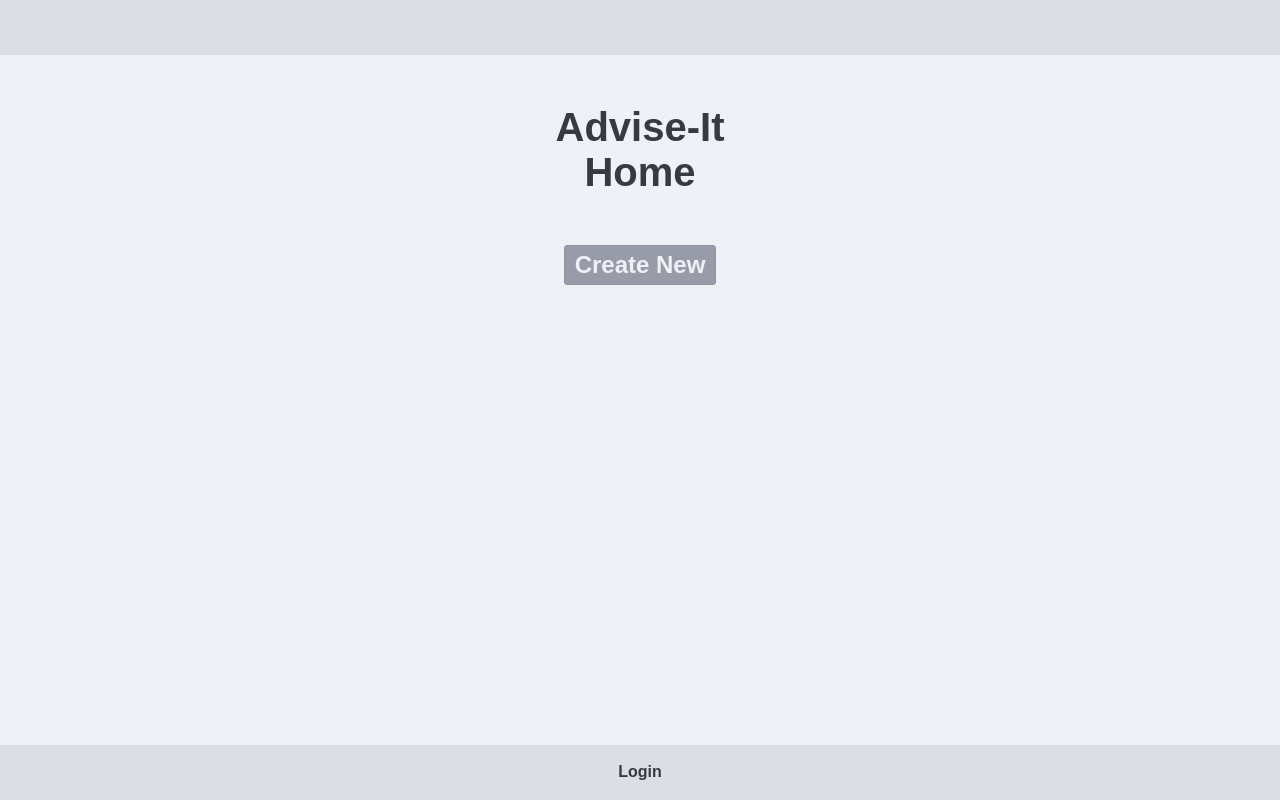
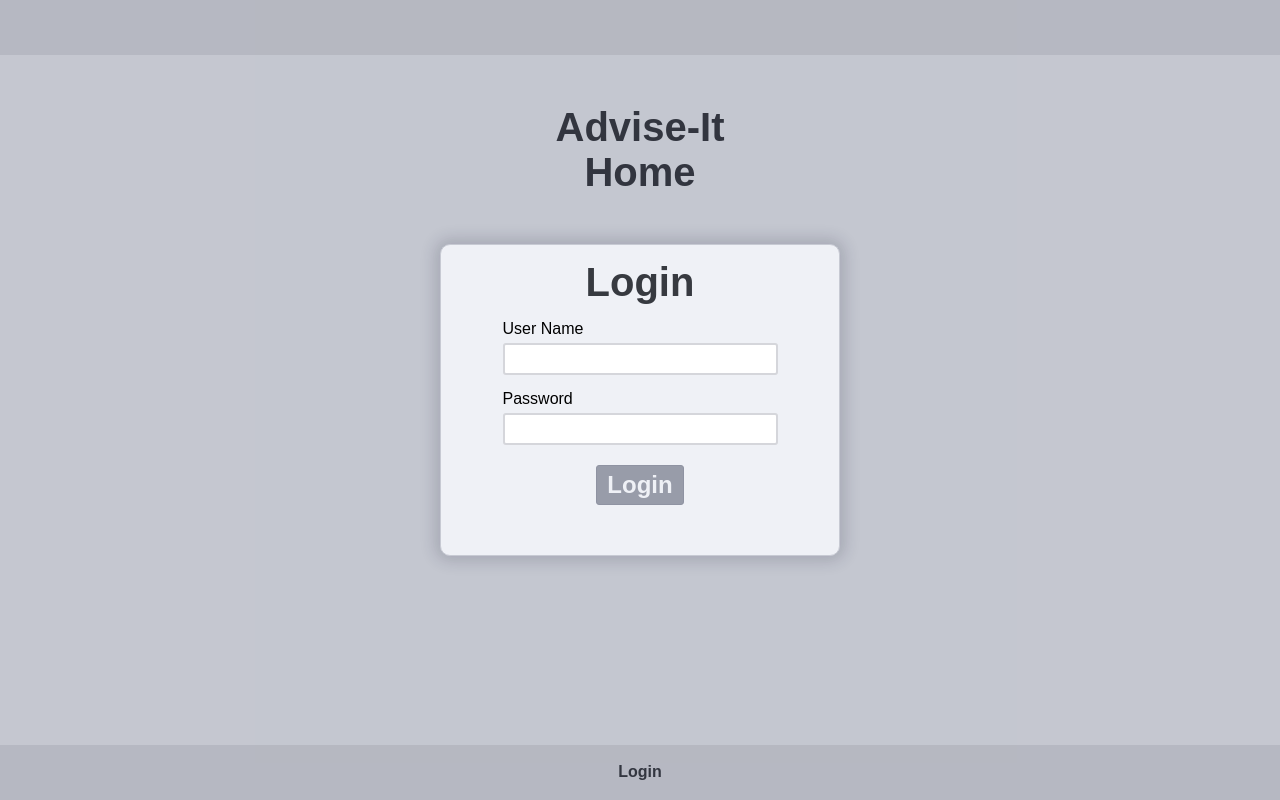
Before and after one commit to McZazz/sdev485, a PHP site: page /views/home.html in a window 1280 px wide. Run offline with PHP 8.4, Linux system fonts and the light colour scheme.

Commit message:
added inputs

```diff
--- a/style/style.css
+++ b/style/style.css
@@ -190,17 +190,26 @@ body {
 
 #login-modal-card {
 	width: 400px;
-	height: 300px;
+	padding-top: 15px;
+	display: flex;
+	flex-direction: column;
+	align-items: center;
 	background: var(--text-light);
 	box-shadow: 0 0 15px 5px #1E244230;
 	border-radius: 10px;
 }
 
+#login-modal-card label {
+	margin-top: 15px;
+}
 
+#login-modal-card {
+	border: 1px solid #C7CAD3;
+}
 
-
-
-
+#login-modal-card button {
+	margin: 20px 0 50px 0;
+}
 
 
 
@@ -255,7 +264,7 @@ body {
 	display: flex;
 }
 
-.plan textarea, .plan input {
+.plan textarea, .textinput {
 	font-size: 1.15rem;
 	resize: none;
 	border-radius: 3px;
@@ -268,12 +277,24 @@ body {
 	margin-top: 5px;
 }
 
-.plan input {
+.textinput {
 	height: auto;
 	margin-left: 15px;
 }
 
-.plan textarea:focus, .plan input:focus {
+.textinput2 {
+	display: flex;
+	flex-direction: column;
+	font-size: 1.15rem;
+	border-radius: 3px;
+	border: 2px solid #D5D6DB;
+	width: 275px;
+	overflow: hidden;
+	padding: 3px;
+	margin-top: 5px;
+}
+
+.plan textarea:focus, .textinput:focus, .textinput2:focus {
 	color: var(--text-dark);
 	outline: none;
 	box-shadow: 0 0 0 4px #E1E3EA;
--- a/views/home.html
+++ b/views/home.html
@@ -42,10 +42,20 @@
 		</div>
 	</footer>
 
-	<div class="login-modal-bg_hidden">
+	<div id="login-modal-bg" class="login-modal-bg_visible">
 		<div id="login-modal-card">
-			<input type="text" name="username">
-			<input type="text" name="password">
+			<h1>Login</h1>
+			<label>User Name
+				<input class="textinput2" type="text" name="username">
+			</label>
+			<label>Password
+				<input class="textinput2" type="text" name="password">
+			</label>
+
+			<button class="link-btn" type="button">Login</button>
+
+
+
 		</div>
 	</div>
 
```
